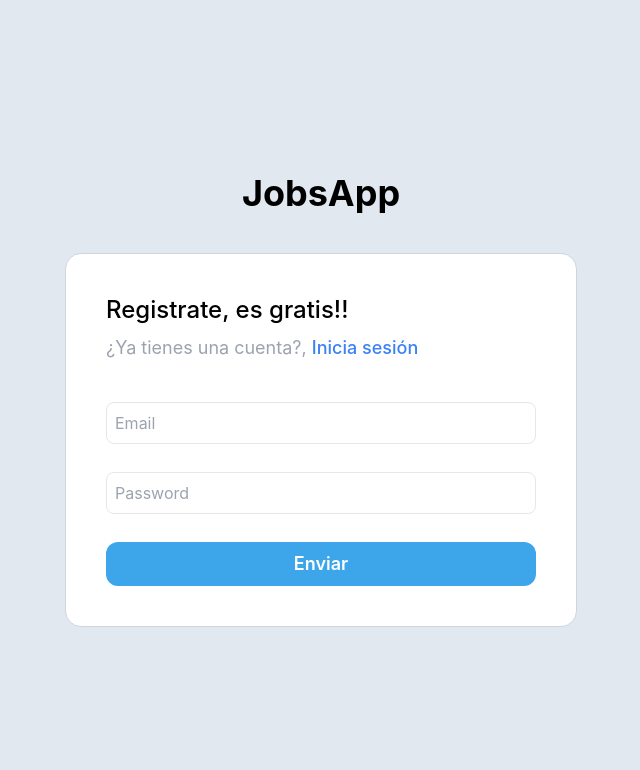
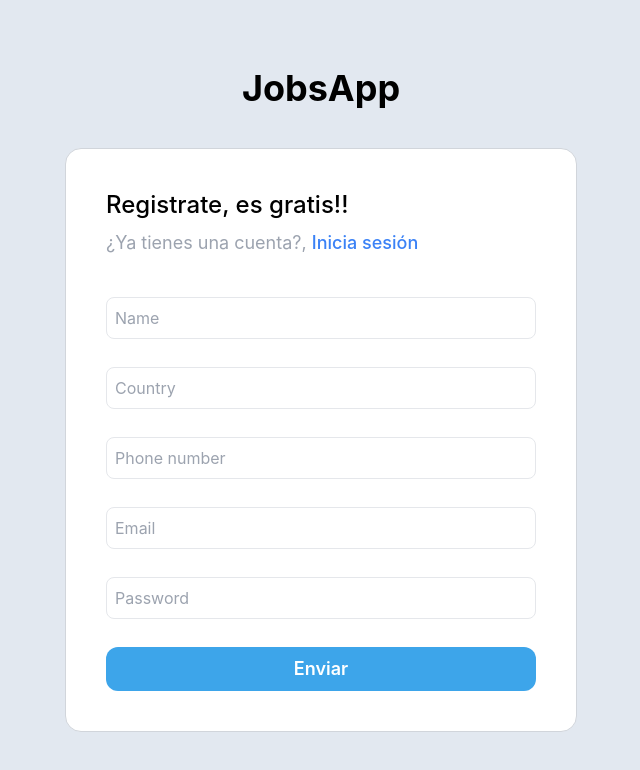
Before and after one commit to edgarmontielt/jobsearch-frontend, a React (Create React App) app: page /auth/signup in a window 1280 px wide. Shown: the top 770 px of the page, without its empty margins (319-959 px from the left). Built offline with nearby package versions, Linux system fonts and the light colour scheme.

Commit message:
Refactor login func

```diff
--- a/src/App.tsx
+++ b/src/App.tsx
@@ -9,8 +9,6 @@ import { validateData } from './features/auth';
 function App() {
     const { logged } = useSelector((state: any) => state.auth)
     const dispatch = useDispatch()
-
-    console.log(localStorage.getItem('logged'));
 
 
     useEffect(() => {
--- a/src/components/Nav/Navbar.tsx
+++ b/src/components/Nav/Navbar.tsx
@@ -1,9 +1,15 @@
 import React from 'react'
-import { useSelector } from 'react-redux'
+import { useDispatch, useSelector } from 'react-redux'
 import { Link } from 'react-router-dom'
+import { logout } from '../../features/auth'
 
 export default function Navbar(): JSX.Element {
     const { logged, name } = useSelector((state: any) => state.auth)
+    const dispatch = useDispatch()
+
+    const logOut = () => {
+        dispatch(logout())
+    }
     return (
         <nav className='absolute z-30 w-full text-white font-medium p-5'>
             <div className=' max-w-screen-xl flex mx-auto items-center'>
@@ -14,6 +20,7 @@ export default function Navbar(): JSX.Element {
                 </ul> : <>
                     <ul className=' flex gap-5 ml-auto'>
                         <li>{name}</li>
+                        <li onClick={logOut}>Cerrar sessión</li>
                     </ul>
                 </>}
             </div>
--- a/src/features/auth/index.ts
+++ b/src/features/auth/index.ts
@@ -56,6 +56,12 @@ export const authSlice = createSlice({
             state.name = action.payload.name
             state.logged = action.payload.logged
             state.token = action.payload.token
+        },
+        logout(state) {
+            state.name = ''
+            state.logged = false
+            state.token = ''
+            localStorage.clear()
         }
     },
     extraReducers: (builder) => {
@@ -81,5 +87,5 @@ export const authSlice = createSlice({
     }
 })
 
-export const { validateData } = authSlice.actions
+export const { validateData, logout } = authSlice.actions
 export default authSlice.reducer
--- a/src/pages/Home/Home.tsx
+++ b/src/pages/Home/Home.tsx
@@ -7,7 +7,7 @@ export default function Home(): JSX.Element {
     <>
       <Navbar />
       <div>
-        <svg className='absolute top-0 z-0' xmlns="http://www.w3.org/2000/svg" viewBox="0 0 1440 320"><path fill="#3da5ea" fill-opacity="1" d="M0,288L48,288C96,288,192,288,288,293.3C384,299,480,309,576,309.3C672,309,768,299,864,272C960,245,1056,203,1152,186.7C1248,171,1344,181,1392,186.7L1440,192L1440,0L1392,0C1344,0,1248,0,1152,0C1056,0,960,0,864,0C768,0,672,0,576,0C480,0,384,0,288,0C192,0,96,0,48,0L0,0Z"></path></svg>
+        <svg className='absolute top-0 z-0' xmlns="http://www.w3.org/2000/svg" viewBox="0 0 1440 320"><path fill="#3da5ea" d="M0,288L48,288C96,288,192,288,288,293.3C384,299,480,309,576,309.3C672,309,768,299,864,272C960,245,1056,203,1152,186.7C1248,171,1344,181,1392,186.7L1440,192L1440,0L1392,0C1344,0,1248,0,1152,0C1056,0,960,0,864,0C768,0,672,0,576,0C480,0,384,0,288,0C192,0,96,0,48,0L0,0Z"></path></svg>
         <section className=' z-30 absolute top-20 w-full'>
 
         </section>
--- a/src/pages/auth/Login.tsx
+++ b/src/pages/auth/Login.tsx
@@ -30,7 +30,7 @@ export default function Login(): JSX.Element {
         localStorage.setItem('id', id)
         localStorage.setItem('name', name)
         localStorage.setItem('logged', logged)
-    }, [logged])
+    }, [logged === true])
 
     return (
         <main className=' w-screen h-screen bg-slate-200 flex'>
--- a/src/pages/auth/Signup.tsx
+++ b/src/pages/auth/Signup.tsx
@@ -11,6 +11,21 @@ export default function Signup(): JSX.Element {
                 <form onSubmit={() => { }} className=' bg-white flex flex-col p-10 rounded-2xl border-[1px] border-gray-300'>
                     <h1 className='text-2xl font-medium mb-2'>Registrate, es gratis!!</h1>
                     <p className=' mb-10 text-gray-400 text-lg'>¿Ya tienes una cuenta?, <Link to={'/auth/login'} className=' text-blue-500 font-medium hover:underline'> Inicia sesión</Link></p>
+                    <InputForm
+                        type={'text'}
+                        name={'name'}
+                        placeholder={'Name'}
+                    />
+                    <InputForm
+                        type={'text'}
+                        name={'country'}
+                        placeholder={'Country'}
+                    />
+                    <InputForm
+                        type={'text'}
+                        name={'phoneNumber'}
+                        placeholder={'Phone number'}
+                    />
                     <InputForm
                         type={'text'}
                         name={'email'}
```
